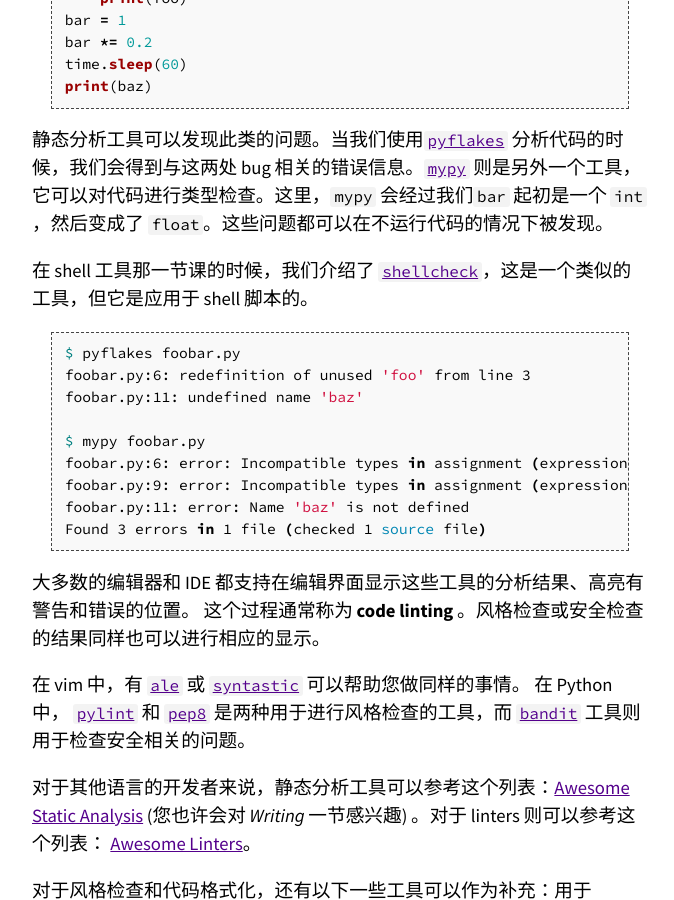
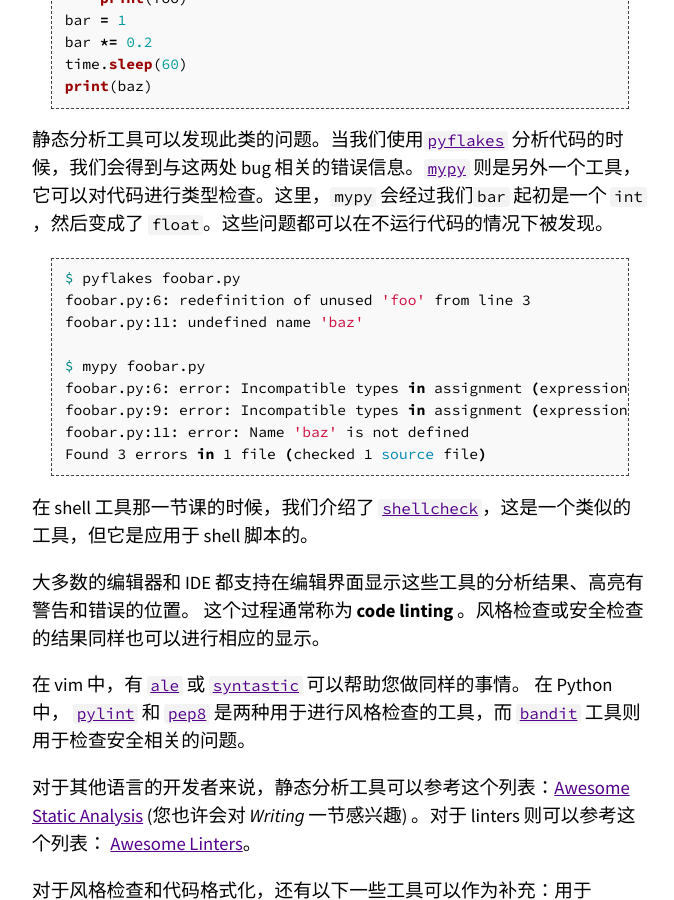
Before and after one commit to missing-semester-cn/missing-semester-cn.github.io, a Jekyll site: the page built from _2020/debugging-profiling.md, in a window 1280 px wide and 900 px high, scrolled down 5642 px. Shown: the whole window, without its empty margins (300-974 px from the left). Built offline with Jekyll 4.4.1, drawn with Linux system fonts in a browser that asks for light colours; some of the changed lines change nothing that is shown.

Commit message:
[upstream sync] 7909cc5

````diff
--- a/_2020/debugging-profiling.md
+++ b/_2020/debugging-profiling.md
@@ -183,8 +183,6 @@ print(baz)
 ```
 静态分析工具可以发现此类的问题。当我们使用[`pyflakes`](https://pypi.org/project/pyflakes) 分析代码的时候，我们会得到与这两处 bug 相关的错误信息。[`mypy`](http://mypy-lang.org/) 则是另外一个工具，它可以对代码进行类型检查。这里，`mypy` 会经过我们`bar` 起初是一个 `int` ，然后变成了 `float`。这些问题都可以在不运行代码的情况下被发现。
 
-在 shell 工具那一节课的时候，我们介绍了 [`shellcheck`](https://www.shellcheck.net/)，这是一个类似的工具，但它是应用于 shell 脚本的。
-
 ```bash
 $ pyflakes foobar.py
 foobar.py:6: redefinition of unused 'foo' from line 3
@@ -196,6 +194,8 @@ foobar.py:9: error: Incompatible types in assignment (expression has type "float
 foobar.py:11: error: Name 'baz' is not defined
 Found 3 errors in 1 file (checked 1 source file)
 ```
+
+在 shell 工具那一节课的时候，我们介绍了 [`shellcheck`](https://www.shellcheck.net/)，这是一个类似的工具，但它是应用于 shell 脚本的。
 
 大多数的编辑器和 IDE 都支持在编辑界面显示这些工具的分析结果、高亮有警告和错误的位置。
 这个过程通常称为 **code linting** 。风格检查或安全检查的结果同样也可以进行相应的显示。
````
